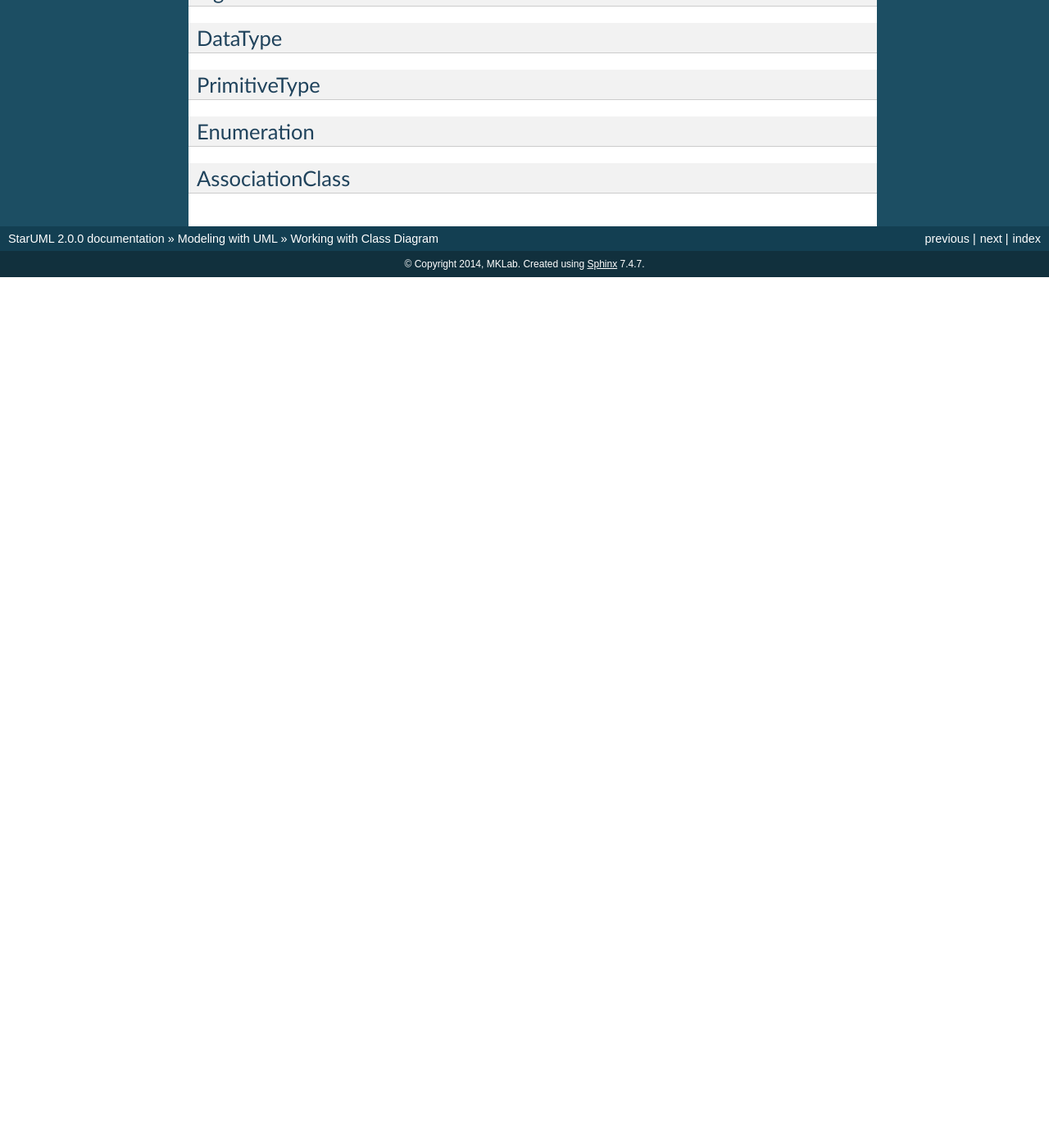
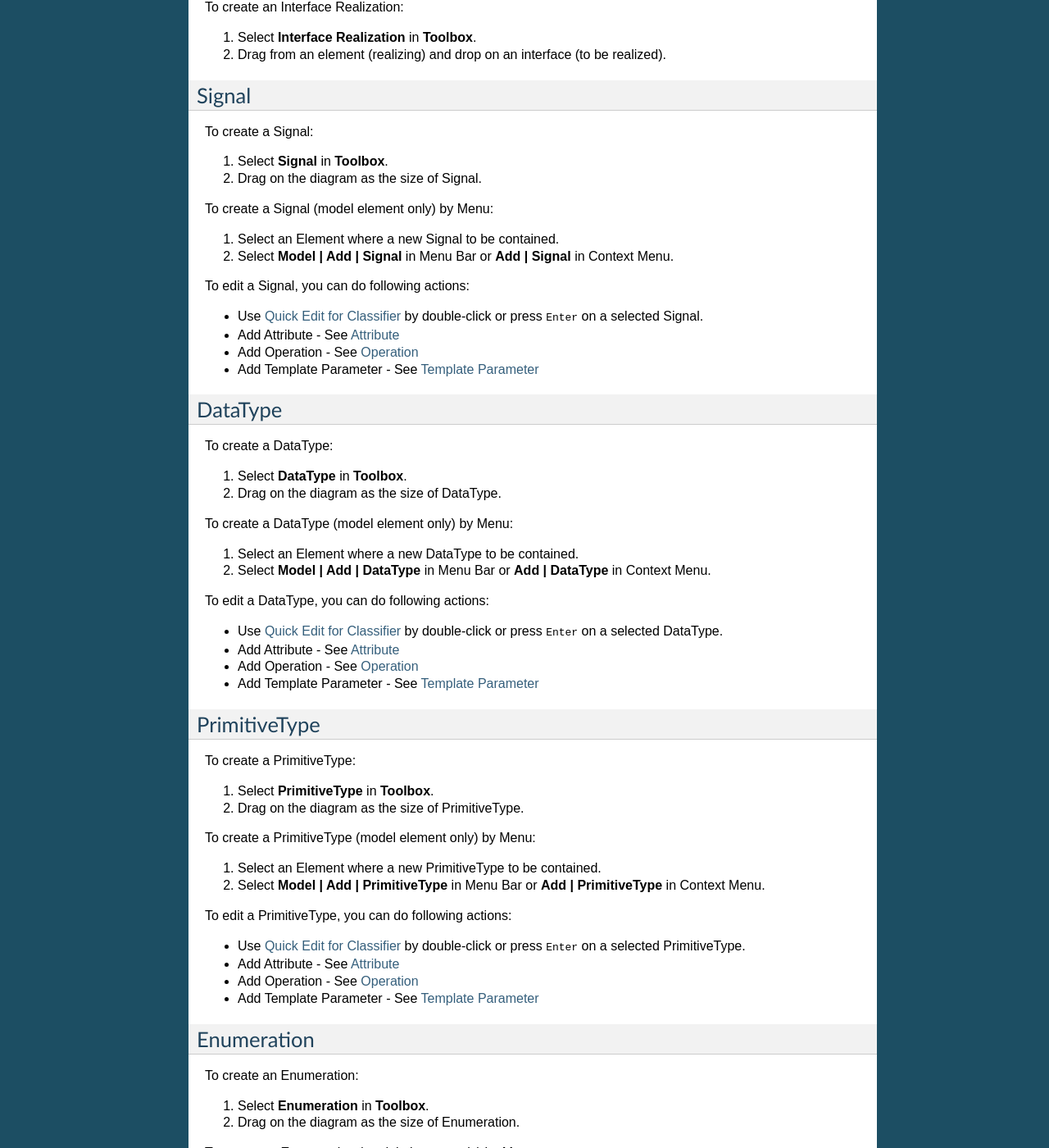
Before and after one commit to niklauslee/staruml-docs, a Sphinx documentation site: the page built from docs/source/modeling-with-uml/working-with-class-diagram.rst, in a window 1280 px wide and 1400 px high, scrolled down 3065 px. Shown: the whole window at 82% size. Built offline with Sphinx 7.4.7, drawn with Linux system fonts in a browser that asks for light colours; before the commit the page ends 3403 px from its top, so only the background shows below that; some of the changed text lies outside the part shown.

Commit message:
update class diagram

```diff
--- a/docs/source/modeling-with-uml/working-with-class-diagram.rst
+++ b/docs/source/modeling-with-uml/working-with-class-diagram.rst
@@ -54,7 +54,7 @@ To edit a Class, you can do following actions:
 * Use :ref:`quick-edit-classifier` by double-click or press :kbd:`Enter` on a selected Class.
 * Add Attribute - See :ref:`uml-attribute`
 * Add Operation - See :ref:`uml-operation`
-* Add TemplateParameter - See :ref:`uml-template-parameter`
+* Add Template Parameter - See :ref:`uml-template-parameter`
 
 
 .. _uml-attribute:
@@ -92,6 +92,14 @@ To edit an Operation, you can do following actions:
 Template Parameter
 ==================
 
+To add a Template Parameter:
+
+1. Select an Element.
+2. Select **Model | Add | Template Parameter** in Menu Bar or **Add | Template Parameter** in Context Menu.
+
+To edit an Template Parameter, you can do following actions:
+
+* Use :ref:`quick-edit-template-parameter` by double-click or press :kbd:`Enter` on a selected Template Parameter.
 
 
 .. _uml-interface:
@@ -104,23 +112,17 @@ To create an Interface:
 1. Select **Interface** in **Toolbox**.
 2. Drag on the diagram as the size of Interface.
 
-To create a Interface (model element only) by Menu:
+To create an Interface (model element only) by Menu:
 
 1. Select an Element where a new Interface to be contained.
 2. Select **Model | Add | Interface** in Menu Bar or **Add | Interface** in Context Menu.
 
-To show Quick Edit for Interface, double-click or press :kbd:`Enter` on a selected Interface. Quick Edit allows following actions:
+To edit an Interface, you can do following actions:
 
-* Change ``visibility`` - Select a visibility kind in the dropdown.
-* Edit name expression
-* Add Attribute - Press Add Attribute button.
-* Add Operation - Press Add Operation button.
-
-You can add Attributes, Operations, and Template Parameters to an Interface.
-
-* See :ref:`uml-attribute`
-* See :ref:`uml-operation`
-* See :ref:`uml-template-parameter`
+* Use :ref:`quick-edit-classifier` by double-click or press :kbd:`Enter` on a selected Interface.
+* Add Attribute - See :ref:`uml-attribute`
+* Add Operation - See :ref:`uml-operation`
+* Add Template Parameter - See :ref:`uml-template-parameter`
 
 
 .. _uml-generalization:
@@ -187,11 +189,33 @@ To create an Dependency:
 Interface Realization
 =====================
 
+To create an Interface Realization:
+
+1. Select **Interface Realization** in **Toolbox**.
+2. Drag from an element (realizing) and drop on an interface (to be realized).
+
 
 .. _uml-signal:
 
 Signal
 ======
+
+To create a Signal:
+
+1. Select **Signal** in **Toolbox**.
+2. Drag on the diagram as the size of Signal.
+
+To create a Signal (model element only) by Menu:
+
+1. Select an Element where a new Signal to be contained.
+2. Select **Model | Add | Signal** in Menu Bar or **Add | Signal** in Context Menu.
+
+To edit a Signal, you can do following actions:
+
+* Use :ref:`quick-edit-classifier` by double-click or press :kbd:`Enter` on a selected Signal.
+* Add Attribute - See :ref:`uml-attribute`
+* Add Operation - See :ref:`uml-operation`
+* Add Template Parameter - See :ref:`uml-template-parameter`
 
 
 .. _uml-data-type:
@@ -199,11 +223,45 @@ Signal
 DataType
 ========
 
+To create a DataType:
+
+1. Select **DataType** in **Toolbox**.
+2. Drag on the diagram as the size of DataType.
+
+To create a DataType (model element only) by Menu:
+
+1. Select an Element where a new DataType to be contained.
+2. Select **Model | Add | DataType** in Menu Bar or **Add | DataType** in Context Menu.
+
+To edit a DataType, you can do following actions:
+
+* Use :ref:`quick-edit-classifier` by double-click or press :kbd:`Enter` on a selected DataType.
+* Add Attribute - See :ref:`uml-attribute`
+* Add Operation - See :ref:`uml-operation`
+* Add Template Parameter - See :ref:`uml-template-parameter`
+
 
 .. _uml-primitive-type:
 
 PrimitiveType
 =============
+
+To create a PrimitiveType:
+
+1. Select **PrimitiveType** in **Toolbox**.
+2. Drag on the diagram as the size of PrimitiveType.
+
+To create a PrimitiveType (model element only) by Menu:
+
+1. Select an Element where a new PrimitiveType to be contained.
+2. Select **Model | Add | PrimitiveType** in Menu Bar or **Add | PrimitiveType** in Context Menu.
+
+To edit a PrimitiveType, you can do following actions:
+
+* Use :ref:`quick-edit-classifier` by double-click or press :kbd:`Enter` on a selected PrimitiveType.
+* Add Attribute - See :ref:`uml-attribute`
+* Add Operation - See :ref:`uml-operation`
+* Add Template Parameter - See :ref:`uml-template-parameter`
 
 
 .. _uml-enumeration:
@@ -211,8 +269,54 @@ PrimitiveType
 Enumeration
 ===========
 
+To create an Enumeration:
+
+1. Select **Enumeration** in **Toolbox**.
+2. Drag on the diagram as the size of Enumeration.
+
+To create an Enumeration (model element only) by Menu:
+
+1. Select an Element where a new Enumeration to be contained.
+2. Select **Model | Add | Enumeration** in Menu Bar or **Add | Enumeration** in Context Menu.
+
+To edit a Enumeration, you can do following actions:
+
+* Use :ref:`quick-edit-enumeration` by double-click or press :kbd:`Enter` on a selected Enumeration.
+* Add EnumerationLiteral - See :ref:`uml-enumeration-literal`
+* Add Attribute - See :ref:`uml-attribute`
+* Add Operation - See :ref:`uml-operation`
+* Add Template Parameter - See :ref:`uml-template-parameter`
+
+
+.. _uml-enumeration-literal:
+
+Enumeration Literal
+===================
+
+To add an Enumeration Literal:
+
+1. Select a Classifier.
+2. Select **Model | Add | Enumeration Literal** in Menu Bar or **Add | Enumeration Literal** in Context Menu.
+
+To edit an Enumeration Literal, you can do following actions:
+
+* Use :ref:`quick-edit-enumeration-literal` by double-click or press :kbd:`Enter` on a selected Enumeration Literal.
+
 
 .. _uml-association-class:
 
 AssociationClass
 ================
+
+To create an Association Class by linking two Classifiers:
+
+1. Select **Association Class** in **Toolbox**.
+2. Drag from an element and drop on another element.
+3. An Association and a Class connected to the association will be created.
+
+
+To create an Association Class by linking Association and Class:
+
+1. Select **Association Class** in **Toolbox**.
+2. Drag from an Association (or Class) and drop on a Class (or Association).
+3. The Class will be connected to the Association.
```
Also changed, not shown: other parts of docs/source/modeling-with-uml/working-with-class-diagram.rst (+3 -3 lines), docs/source/reference.rst (+41 -2 lines).
